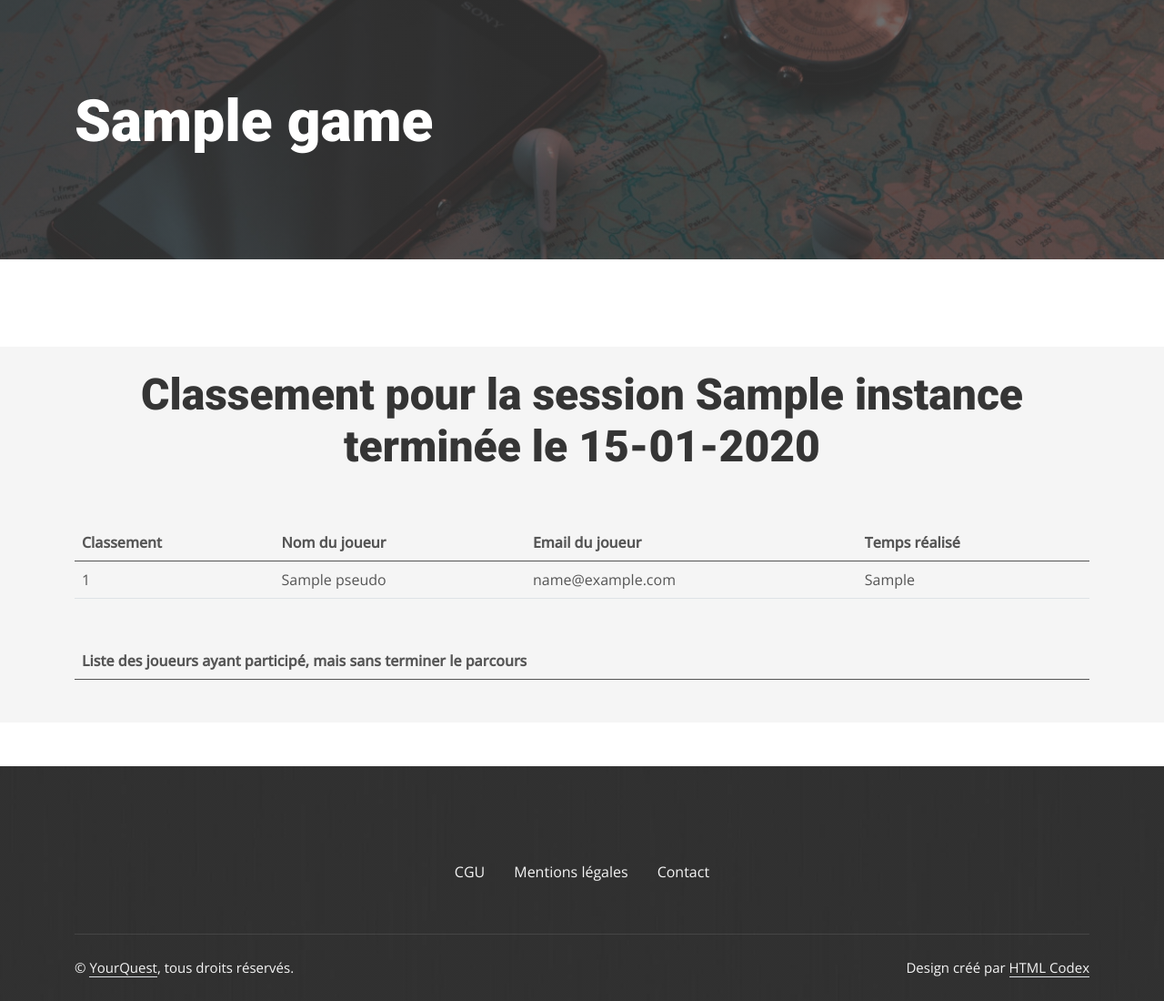
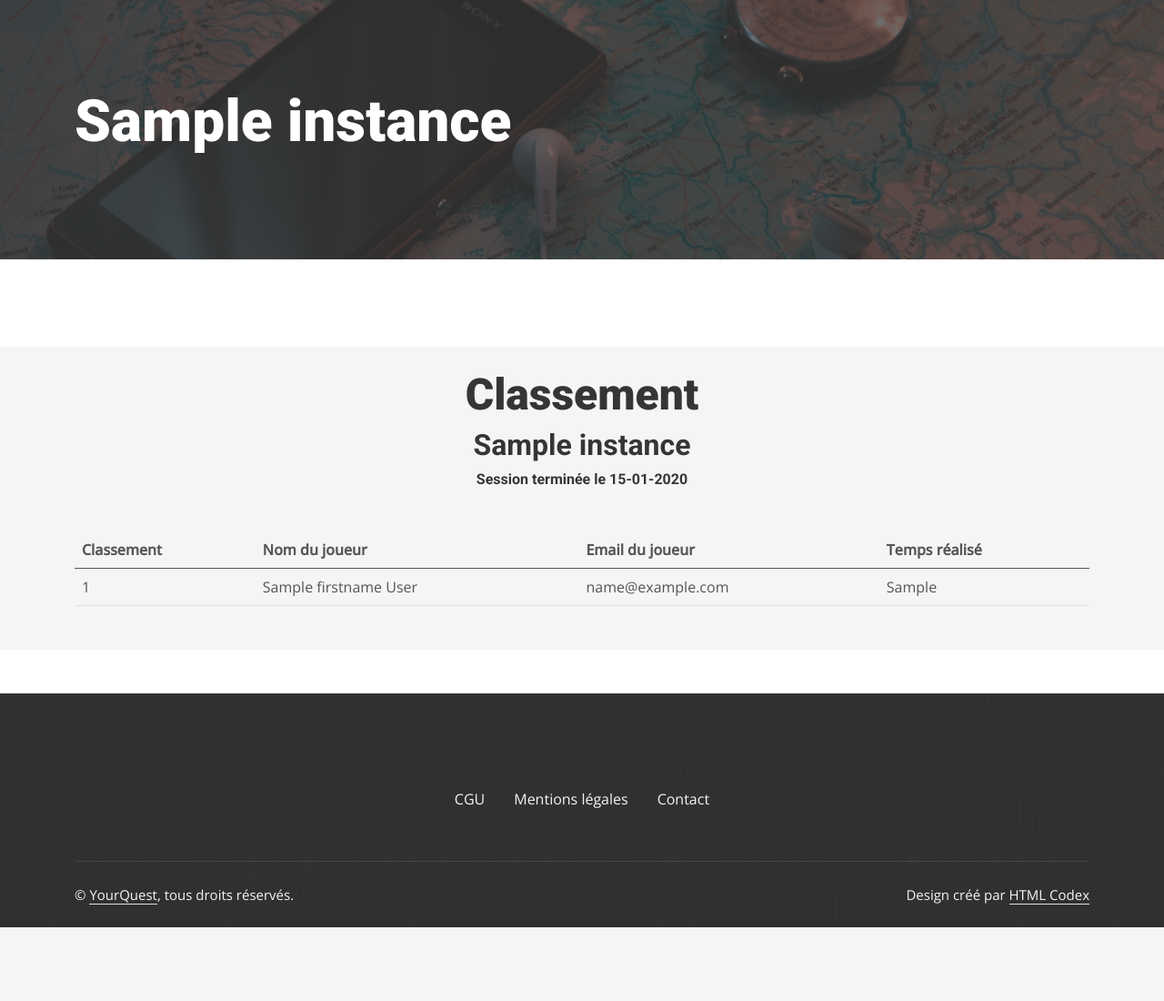
Before and after one commit to Carolineflament/your-quest, a Symfony app: template templates/backoffice/instance/score.html.twig in a window 1280 px wide. Shown: the part 75-1175 px from the top of the page at 91% size. After the commit the page ends 1094 px from the top, so only its background shows below. Run offline with Twig, Linux system fonts and the light colour scheme; the template is opened without the code that fills it: most values are stand-ins (such as "Sample title", 1, 10 or a date in 2020); lists and menus that the app fills with data are empty; some libraries are stand-ins or nearby versions.

Commit message:
scores and realtime style for smartphone + not finished rounds display condition

```diff
--- a/templates/backoffice/instance/score.html.twig
+++ b/templates/backoffice/instance/score.html.twig
@@ -1,26 +1,20 @@
 {% extends 'base.html.twig' %}
 
-{% block title %}{{ instance.title }}{% endblock %}
+{% block title %}Score - {{ instance.title }}{% endblock %}
 
 {% block body %}
 
- <!-- Page Header Start -->
-    <div class="container-fluid page-header py-5 mb-5">
-        <div class="container py-5">
-            <h1 class="display-3 text-white mb-3 animated slideInDown">{{game.title}}</h1>
-            {{ include('_breadcrumb.html.twig') }}
-        </div>
-    </div>
-    <!-- Page Header End -->
+    {{ include('_header_start.html.twig', {'title': instance.title}) }}
 
-
-<!-- Feature Start -->
     <div class="container-fluid bg-light px-lg-0" style="margin: 3rem 0;">
         <div class="container-xl mb-5">
             <div class="section-title text-center mt-4">
-                <h1 class="display-5 mb-2">Classement pour la session {{instance.title}}<br>terminée le {{ instance.endAt|date('d-m-Y') }}</h1>
+                <h1 class="display-5 mb-2">Classement</h1>
+                <h2>{{instance.title}}</h2>
+                <h6>Session terminée le {{ instance.endAt|date('d-m-Y') }}</h6>
             </div>
         </div>
+        {# scores display #}
         <div class="container m-auto">
             <div class="table-responsive">
                 <table class="table text-nowrap mb-5">
@@ -37,7 +31,7 @@
                         {% for key, duration in orderedDurations %}
                         <tr scope="row">
                             <td>{{ loop.index }}</td>
-                                <td>{{ roundsList[key].user.pseudo }}</td>
+                            <td>{{ roundsList[key].user.firstname }} {{ roundsList[key].user.lastname }}</td>
                             <td>{{ roundsList[key].user.email }}</td>
                             <td>{{ duration }}</td>
                         {% endfor %}
@@ -46,6 +40,8 @@
                 </table>
             </div>
         </div>
+        {# players for not finished rounds display #}
+        {% if notFinishedRounds %}
         <div class="container m-auto">
             <div class="table-responsive">
                 <table class="table text-nowrap mb-5">
@@ -58,15 +54,13 @@
                     <tbody>
                         {% for round in roundsList %}
                         <tr scope="row">
-                        {% if round.endAt is same as(null) %}
-                            <td>{{ round.user.pseudo }} - {{ round.user.email }}</td>
-                        {% endif %}
+                            <td>{{ round.user.firstname }} {{ round.user.lastname }} - {{ round.user.email }}</td>
                         {% endfor %}
                         </tr>
                     </tbody>
                 </table>
             </div>
         </div>
-
+        {% endif %}
     </div>
 {% endblock %}
```
Also changed, not shown: src/Controller/Backoffice/InstanceController.php (+12 -2 lines), src/Controller/Front/InstanceController.php (+12 -2 lines), templates/front/instance/realtime.html.twig (+11 -12 lines), templates/front/instance/score.html.twig (+9 -7 lines). Lines whose indentation alone changed are shown as unchanged.
